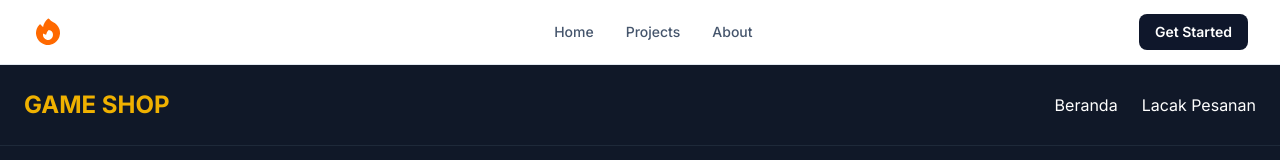
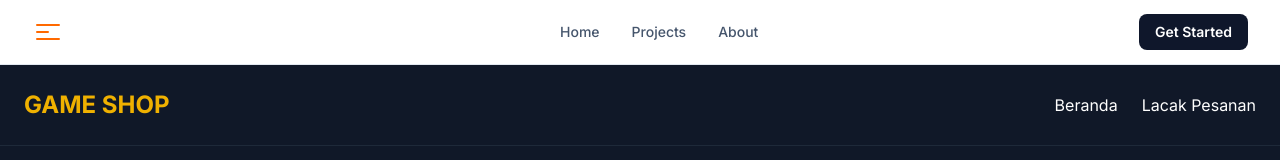
Before and after one commit to SnapChroniclesHub/game-store, a Next.js app: page / in a window 1280 px wide. Shown: the top 160 px of the page. Built offline with nearby package versions, Linux system fonts and the light colour scheme.

Commit message:
Update kode: Mon Apr 20 12:39:28 WIB 2026

```diff
--- a/src/app/layout.tsx
+++ b/src/app/layout.tsx
@@ -1,6 +1,6 @@
 import './globals.css'
 import { Inter } from 'next/font/google'
-import { FireIcon } from '@heroicons/react/24/solid' // Import ikon dari Heroicons
+import { Bars3CenterLeftIcon } from "@heroicons/react/24/solid"
 
 const inter = Inter({ subsets: ['latin'] })
 
@@ -17,11 +17,11 @@ export default function RootLayout({
           <div className="max-w-7xl mx-auto px-4 sm:px-6 lg:px-8">
             <div className="flex justify-between items-center h-16">
 
-              {/* Logo */}
+              {/* Tombol Menu & Logo */}
               <div className="flex items-center gap-2">
-                <FireIcon className="h-8 w-8 text-orange-500" />
+                <Bars3CenterLeftIcon className="h-8 w-8 text-orange-500" />
                 <span className="text-xl font-bold tracking-tight text-slate-900 dark text-white">
-                  MyProject
+                  Game Shop
                 </span>
               </div>
 
```
